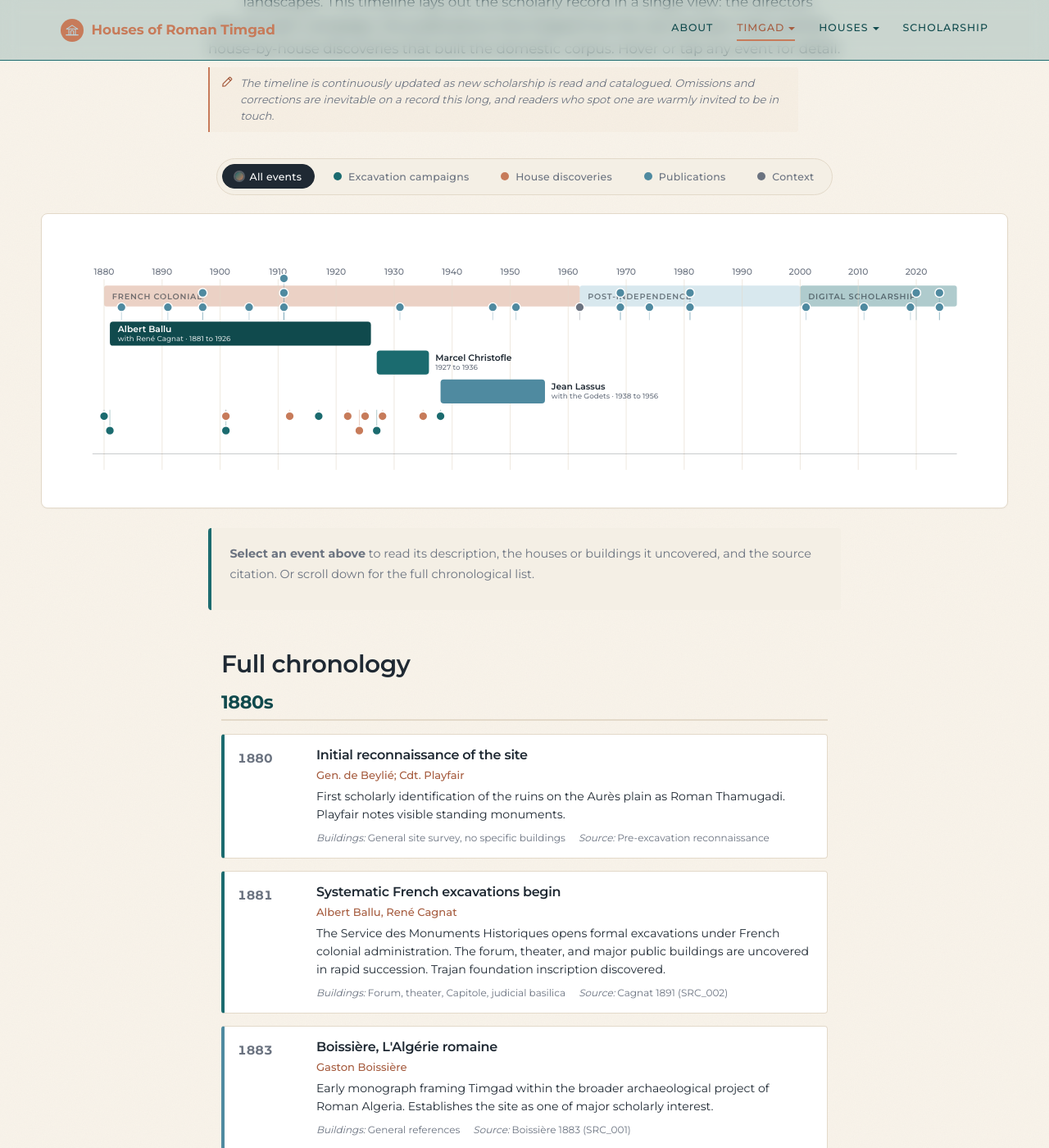
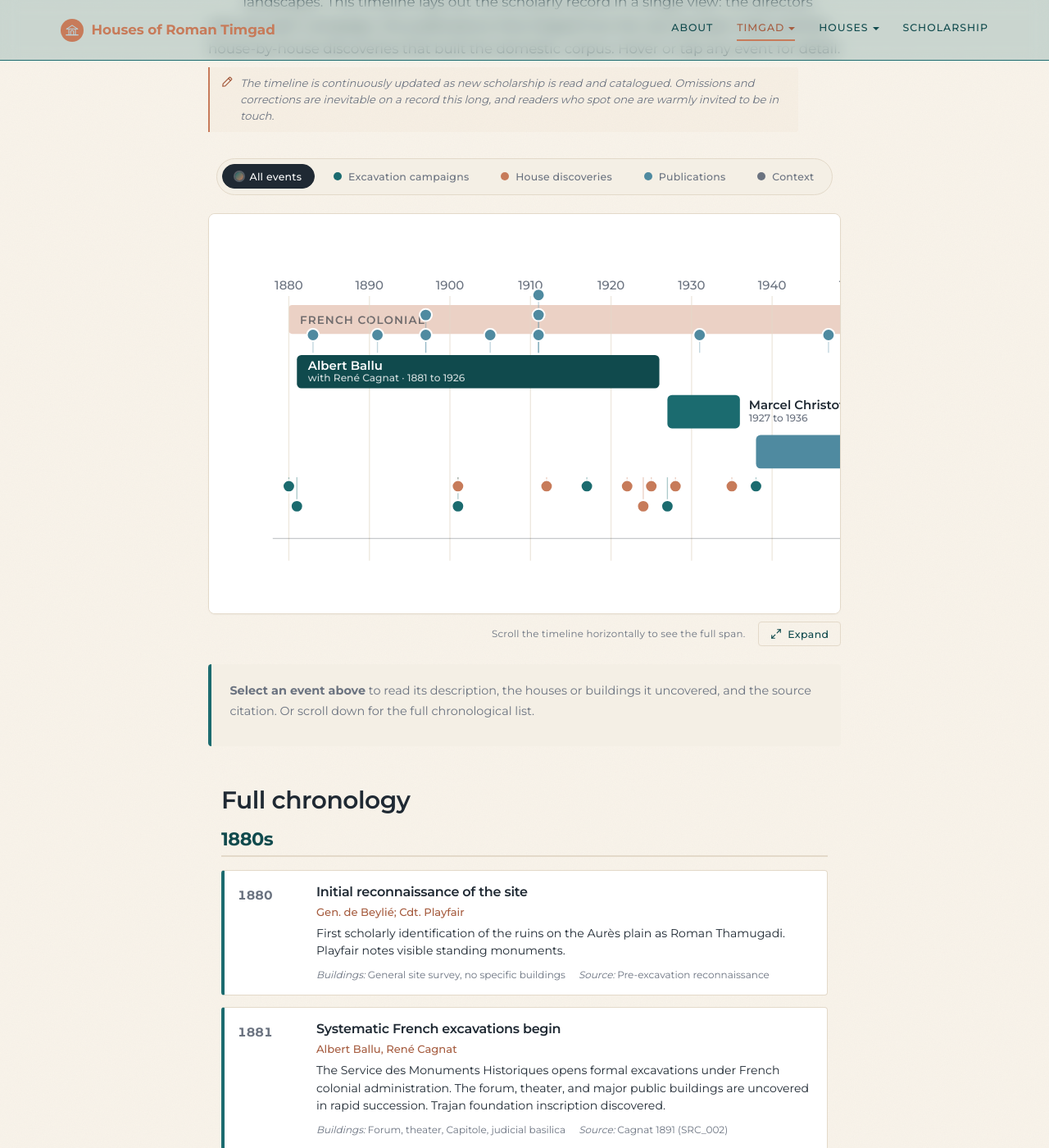
Before and after one commit to kimedher/timgadhouses, a Jekyll site: the page built from timgad/timeline.md, in a window 1280 px wide and 1400 px high, scrolled down 864 px. Shown: the whole window at 82% size. Built offline with Jekyll 4.4.1, drawn with Linux system fonts in a browser that asks for light colours; some of the changed lines change nothing that is shown.

Commit message:
Timeline: keep in reading column, scroll horizontally at zoomed size, add Expand fullscreen button

```diff
--- a/timgad/timeline.md
+++ b/timgad/timeline.md
@@ -43,13 +43,53 @@ Timgad has been excavated for nearly 150 years, across three rather different po
   </div>
 </div>
 
-<div class="timeline-viz-wrap">
+<div class="timeline-viz-wrap" id="timeline-viz-wrap">
   <svg id="timeline-svg" class="timeline-svg" viewBox="0 0 1180 340" preserveAspectRatio="xMidYMid meet" role="img" aria-label="Horizontal chronological timeline of Timgad excavations, 1880 to present">
     <!-- Dynamically populated by JS -->
   </svg>
   <div class="timeline-hover" id="timeline-hover" aria-live="polite"></div>
 </div>
-<p class="timeline-scroll-hint">Swipe the timeline left and right to see the full span.</p>
+<div class="timeline-actions">
+  <span class="timeline-scroll-hint">Scroll the timeline horizontally to see the full span.</span>
+  <button type="button" class="timeline-expand-btn" id="timeline-expand-btn" aria-label="Open timeline in fullscreen">
+    <svg width="14" height="14" viewBox="0 0 24 24" fill="none" stroke="currentColor" stroke-width="2" stroke-linecap="round" stroke-linejoin="round" aria-hidden="true">
+      <polyline points="15 3 21 3 21 9"></polyline>
+      <polyline points="9 21 3 21 3 15"></polyline>
+      <line x1="21" y1="3" x2="14" y2="10"></line>
+      <line x1="3" y1="21" x2="10" y2="14"></line>
+    </svg>
+    <span>Expand</span>
+  </button>
+</div>
+
+<script>
+(function() {
+  var btn = document.getElementById('timeline-expand-btn');
+  var wrap = document.getElementById('timeline-viz-wrap');
+  if (!btn || !wrap) return;
+  var canFullscreen = !!(wrap.requestFullscreen || wrap.webkitRequestFullscreen);
+  if (!canFullscreen) {
+    /* iPhone Safari and other engines without element-level fullscreen:
+       fall back to opening the current page in a new tab, where pinch-zoom
+       and the horizontal scroll are the native reading experience. */
+    btn.addEventListener('click', function() {
+      window.open(window.location.href, '_blank', 'noopener');
+    });
+    return;
+  }
+  btn.addEventListener('click', function() {
+    if (document.fullscreenElement || document.webkitFullscreenElement) {
+      (document.exitFullscreen || document.webkitExitFullscreen).call(document);
+    } else {
+      var req = wrap.requestFullscreen || wrap.webkitRequestFullscreen;
+      var p = req.call(wrap);
+      if (p && p.catch) p.catch(function() {
+        window.open(window.location.href, '_blank', 'noopener');
+      });
+    }
+  });
+})();
+</script>
 
 <div class="timeline-detail" id="timeline-detail">
   <div class="td-empty">
@@ -170,47 +210,104 @@ Timgad has been excavated for nearly 150 years, across three rather different po
 .tf-swatch--publication { background: var(--baby-blue-deep); }
 .tf-swatch--context     { background: var(--text-muted); }
 
-/* Main visualization */
+/* Main visualization.
+   The SVG is rendered at a wider-than-native 1600px so the labels and bars
+   come in at a comfortable reading size. The wrap stays within the page
+   reading column and scrolls horizontally to expose the rest of the SVG. */
 .timeline-viz-wrap {
   position: relative;
-  max-width: var(--max-wide);
-  margin: 0 auto 1.5rem;
+  max-width: var(--max-content);
+  margin: 0 auto 0.6rem;
   background: #fff;
   border: 1px solid var(--hairline);
   border-radius: 8px;
-  padding: 1.2rem 0.8rem 0.4rem;
+  padding: 1rem 0.6rem 0.6rem;
   box-shadow: 0 1px 2px rgba(31, 41, 51, 0.03);
+  overflow-x: auto;
+  overflow-y: hidden;
+  -webkit-overflow-scrolling: touch;
 }
 
 .timeline-svg {
-  width: 100%;
+  width: 1600px;
+  min-width: 1600px;
   height: auto;
   display: block;
   font-family: var(--sans);
   user-select: none;
 }
 
-/* On wider screens, break the viz out of the narrow text container
-   so the SVG can render at or near its native 1180x340 size instead of
-   being squeezed to roughly 236px tall inside the 820px reading column. */
-@media (min-width: 900px) {
-  .timeline-viz-wrap {
-    width: min(100vw - 2rem, 1180px);
-    margin-left: calc(50% - min(50vw - 1rem, 590px));
-    margin-right: calc(50% - min(50vw - 1rem, 590px));
-    max-width: none;
-  }
+.timeline-actions {
+  max-width: var(--max-content);
+  margin: 0 auto 1.4rem;
+  display: flex;
+  justify-content: flex-end;
+  align-items: center;
+  gap: 1rem;
+  font-family: var(--sans);
+  font-size: 0.78rem;
+}
+
+.timeline-expand-btn {
+  background: transparent;
+  border: 1px solid var(--hairline);
+  color: var(--teal-dark);
+  padding: 0.4rem 0.85rem;
+  border-radius: var(--radius);
+  cursor: pointer;
+  display: inline-flex;
+  align-items: center;
+  gap: 0.45rem;
+  font-family: var(--sans);
+  font-size: 0.78rem;
+  font-weight: 500;
+  letter-spacing: 0.03em;
+  text-decoration: none;
+  transition: background 0.15s, color 0.15s, border-color 0.15s;
+}
+
+.timeline-expand-btn:hover {
+  background: rgba(27, 107, 111, 0.08);
+  border-color: var(--teal);
+  color: var(--teal-dark);
+}
+
+.timeline-expand-btn svg {
+  flex: 0 0 auto;
 }
 
 .timeline-scroll-hint {
-  display: none;
   font-family: var(--sans);
-  font-size: 0.72rem;
+  font-size: 0.74rem;
   color: var(--text-muted);
-  letter-spacing: 0.04em;
-  text-align: center;
-  margin: -0.4rem auto 1.2rem;
-  max-width: var(--max-wide);
+  letter-spacing: 0.02em;
+  margin: 0;
+}
+
+/* Fullscreen styling: when the wrap enters browser fullscreen, push the SVG
+   bigger so it fills the screen width, and let the wrap take the full height. */
+.timeline-viz-wrap:fullscreen,
+.timeline-viz-wrap:-webkit-full-screen {
+  background: var(--bg);
+  max-width: none;
+  width: 100vw;
+  height: 100vh;
+  border-radius: 0;
+  border: none;
+  margin: 0;
+  padding: 2rem 1.5rem;
+  box-sizing: border-box;
+  display: flex;
+  align-items: center;
+  overflow-x: auto;
+  overflow-y: hidden;
+}
+.timeline-viz-wrap:fullscreen .timeline-svg,
+.timeline-viz-wrap:-webkit-full-screen .timeline-svg {
+  width: 2400px;
+  min-width: 2400px;
+  height: auto;
+  margin: auto;
 }
 
 .timeline-svg text { fill: var(--text); }
@@ -483,19 +580,11 @@ Timgad has been excavated for nearly 150 years, across three rather different po
 
 /* Responsive */
 @media (max-width: 720px) {
-  /* Let the viz use its full native width and scroll horizontally instead of shrinking. */
-  .timeline-viz-wrap {
-    overflow-x: auto;
-    overflow-y: hidden;
-    -webkit-overflow-scrolling: touch;
-    padding: 1rem 0.6rem 0.6rem;
+  .timeline-actions {
+    flex-direction: column;
+    align-items: flex-start;
+    gap: 0.6rem;
   }
-  .timeline-svg {
-    width: 1180px;
-    min-width: 1180px;
-    min-height: 360px;
-  }
-  .timeline-scroll-hint { display: block; }
   .timeline-filter { font-size: 0.7rem; }
   .tf-chip { padding: 0.35rem 0.7rem; font-size: 0.72rem; }
   .tl-event {
```
